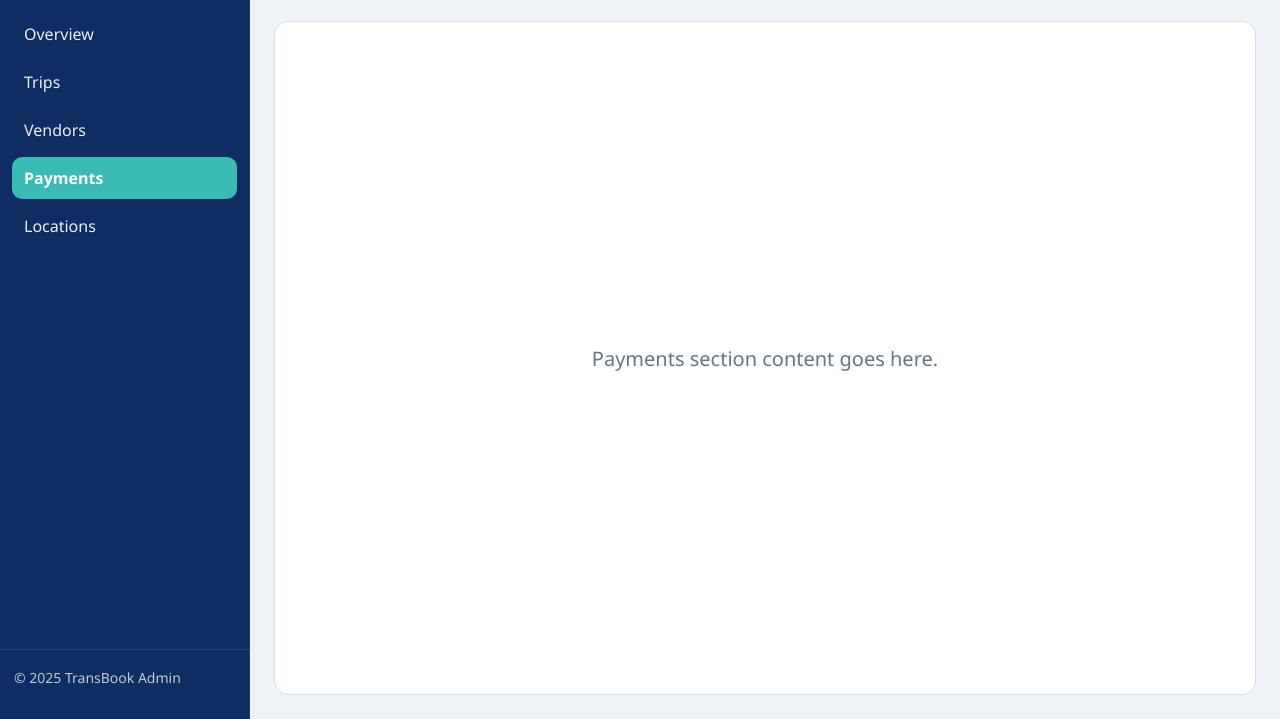
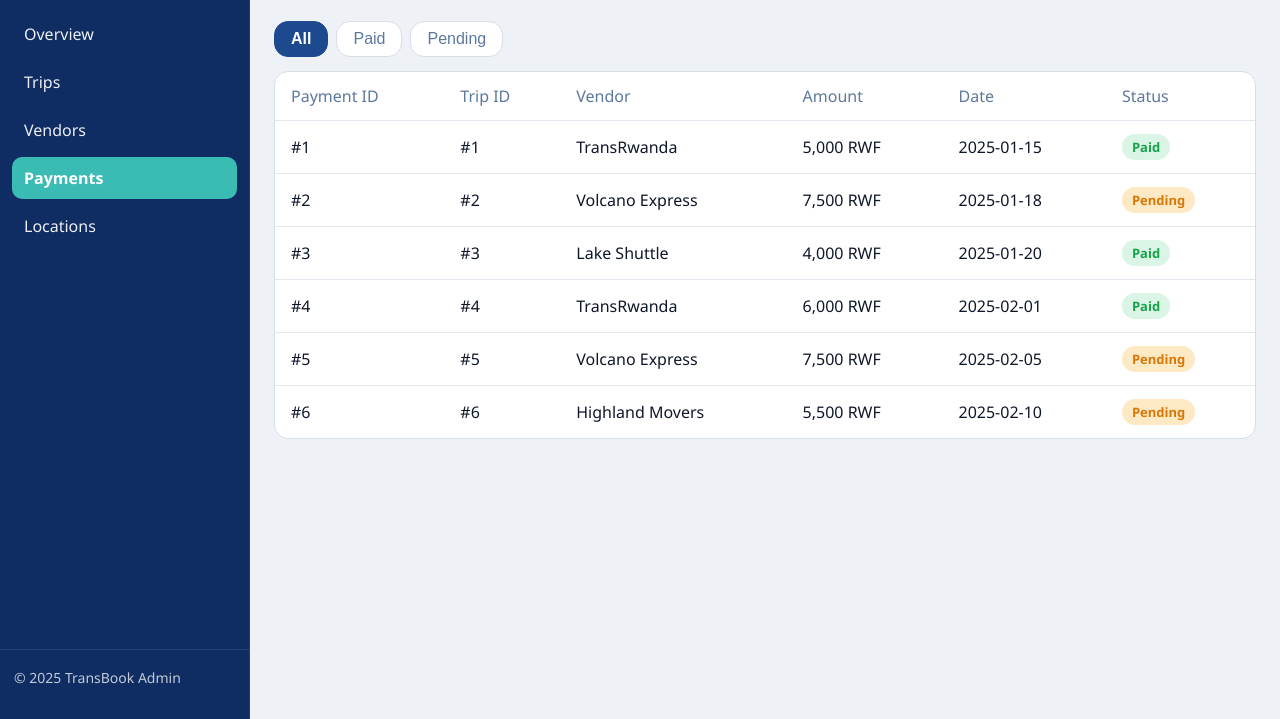
Before and after one commit to elkuradusenge/urban-mobility-assignment, a plain HTML site: page client/payment.html in a window 1280 px wide. Shown: the part 81-800 px from the top of the page. Drawn offline with Linux system fonts and the light colour scheme.

Commit message:
implementing the payment pages

```diff
--- a/client/assets/Js/payments.js
+++ b/client/assets/Js/payments.js
@@ -0,0 +1,24 @@
+(() => {
+  const filterButtons = document.querySelectorAll(".filter-btn");
+  const rows = document.querySelectorAll("#payment-table-body tr");
+
+  if (!filterButtons.length || !rows.length) {
+    return;
+  }
+
+  const applyFilter = (filter) => {
+    rows.forEach((row) => {
+      const rowStatus = row.dataset.status || "";
+      const showRow = filter === "all" || rowStatus === filter;
+      row.classList.toggle("hidden", !showRow);
+    });
+  };
+
+  filterButtons.forEach((button) => {
+    button.addEventListener("click", () => {
+      filterButtons.forEach((item) => item.classList.remove("active"));
+      button.classList.add("active");
+      applyFilter(button.dataset.filter || "all");
+    });
+  });
+})();
--- a/client/assets/css/payments.css
+++ b/client/assets/css/payments.css
@@ -0,0 +1,87 @@
+.payments-panel {
+  display: flex;
+  flex-direction: column;
+  gap: 14px;
+}
+
+.payment-filters {
+  display: flex;
+  align-items: center;
+  gap: 8px;
+}
+
+.filter-btn {
+  border: 1px solid #d8dee8;
+  background: #fff;
+  color: #5d789d;
+  border-radius: 14px;
+  padding: 8px 16px;
+  font-size: 16px;
+  cursor: pointer;
+}
+
+.filter-btn.active {
+  background: #1d4a8f;
+  border-color: #1d4a8f;
+  color: #fff;
+  font-weight: 600;
+}
+
+.payment-table-wrap {
+  background: #fff;
+  border: 1px solid #d8dee8;
+  border-radius: 14px;
+  overflow-x: auto;
+}
+
+.payment-table {
+  width: 100%;
+  border-collapse: collapse;
+}
+
+.payment-table th,
+.payment-table td {
+  text-align: left;
+  padding: 13px 16px;
+  border-bottom: 1px solid #e2e8f0;
+  font-size: 16px;
+}
+
+.payment-table th {
+  color: #5d789d;
+  font-weight: 500;
+}
+
+.payment-table tbody tr:last-child td {
+  border-bottom: 0;
+}
+
+.payment-status {
+  display: inline-block;
+  padding: 4px 10px;
+  border-radius: 999px;
+  font-size: 13px;
+  font-weight: 600;
+}
+
+.payment-status.paid {
+  color: #16a34a;
+  background: #daf5e5;
+}
+
+.payment-status.pending {
+  color: #d97706;
+  background: #fee9c5;
+}
+
+.payment-table tbody tr.hidden {
+  display: none;
+}
+
+@media (max-width: 900px) {
+  .payment-table th,
+  .payment-table td {
+    font-size: 14px;
+    padding: 11px 12px;
+  }
+}
--- a/client/payment.html
+++ b/client/payment.html
@@ -3,10 +3,11 @@
 <head>
   <meta charset="UTF-8">
   <meta name="viewport" content="width=device-width, initial-scale=1.0">
-  <title>Payments</title>
+  <title>Payment History</title>
   <link rel="stylesheet" href="./assets/css/dashboard.css">
+  <link rel="stylesheet" href="./assets/css/payments.css">
 </head>
-<body data-page-title="Payments">
+<body data-page-title="Payment History">
   <div class="app-shell">
     <aside class="sidebar">
       <div class="brand">
@@ -20,18 +21,92 @@
         <a class="nav-item" href="./payment.html">Payments</a>
         <a class="nav-item" href="./location.html">Locations</a>
       </nav>
-      <p class="sidebar-footer">© 2025 TransBook Admin</p>
+      <p class="sidebar-footer">&copy; 2025 TransBook Admin</p>
     </aside>
 
     <div class="content-wrap">
       <header class="topbar">
-        <h1 id="page-title">Payments</h1>
+        <h1 id="page-title">Payment History</h1>
       </header>
+
       <main class="main-content">
-        <section class="page-placeholder">Payments section content goes here.</section>
+        <section class="payments-panel">
+          <div class="payment-filters" role="tablist" aria-label="Payment status filter">
+            <button class="filter-btn active" type="button" data-filter="all">All</button>
+            <button class="filter-btn" type="button" data-filter="paid">Paid</button>
+            <button class="filter-btn" type="button" data-filter="pending">Pending</button>
+          </div>
+
+          <div class="payment-table-wrap">
+            <table class="payment-table">
+              <thead>
+                <tr>
+                  <th>Payment ID</th>
+                  <th>Trip ID</th>
+                  <th>Vendor</th>
+                  <th>Amount</th>
+                  <th>Date</th>
+                  <th>Status</th>
+                </tr>
+              </thead>
+              <tbody id="payment-table-body">
+                <tr data-status="paid">
+                  <td>#1</td>
+                  <td>#1</td>
+                  <td>TransRwanda</td>
+                  <td>5,000 RWF</td>
+                  <td>2025-01-15</td>
+                  <td><span class="payment-status paid">Paid</span></td>
+                </tr>
+                <tr data-status="pending">
+                  <td>#2</td>
+                  <td>#2</td>
+                  <td>Volcano Express</td>
+                  <td>7,500 RWF</td>
+                  <td>2025-01-18</td>
+                  <td><span class="payment-status pending">Pending</span></td>
+                </tr>
+                <tr data-status="paid">
+                  <td>#3</td>
+                  <td>#3</td>
+                  <td>Lake Shuttle</td>
+                  <td>4,000 RWF</td>
+                  <td>2025-01-20</td>
+                  <td><span class="payment-status paid">Paid</span></td>
+                </tr>
+                <tr data-status="paid">
+                  <td>#4</td>
+                  <td>#4</td>
+                  <td>TransRwanda</td>
+                  <td>6,000 RWF</td>
+                  <td>2025-02-01</td>
+                  <td><span class="payment-status paid">Paid</span></td>
+                </tr>
+                <tr data-status="pending">
+                  <td>#5</td>
+                  <td>#5</td>
+                  <td>Volcano Express</td>
+                  <td>7,500 RWF</td>
+                  <td>2025-02-05</td>
+                  <td><span class="payment-status pending">Pending</span></td>
+                </tr>
+                <tr data-status="pending">
+                  <td>#6</td>
+                  <td>#6</td>
+                  <td>Highland Movers</td>
+                  <td>5,500 RWF</td>
+                  <td>2025-02-10</td>
+                  <td><span class="payment-status pending">Pending</span></td>
+                </tr>
+              </tbody>
+            </table>
+          </div>
+        </section>
       </main>
     </div>
   </div>
+
   <script src="./assets/Js/main.js"></script>
+  <script src="./assets/Js/payments.js"></script>
 </body>
 </html>
```
